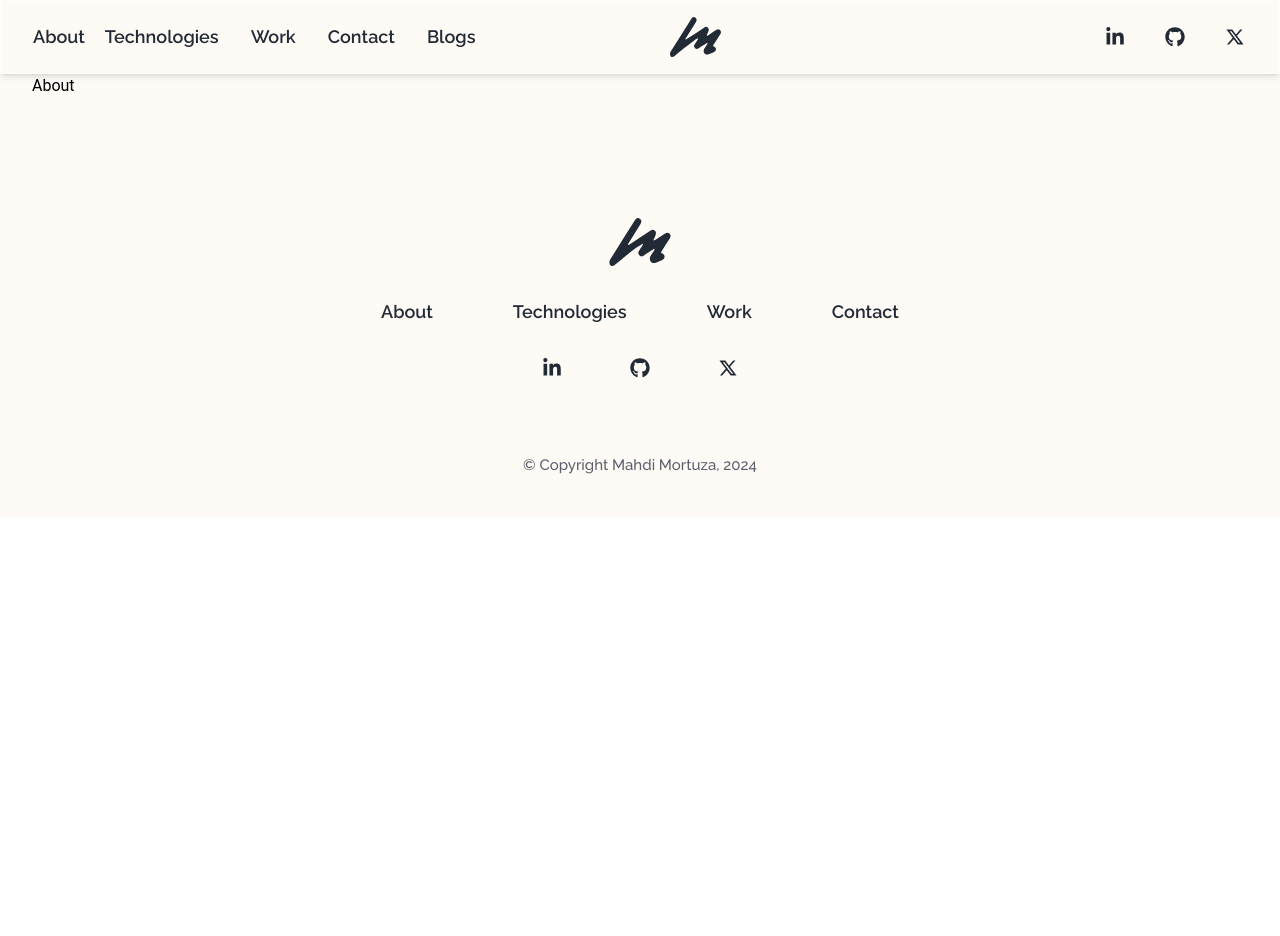
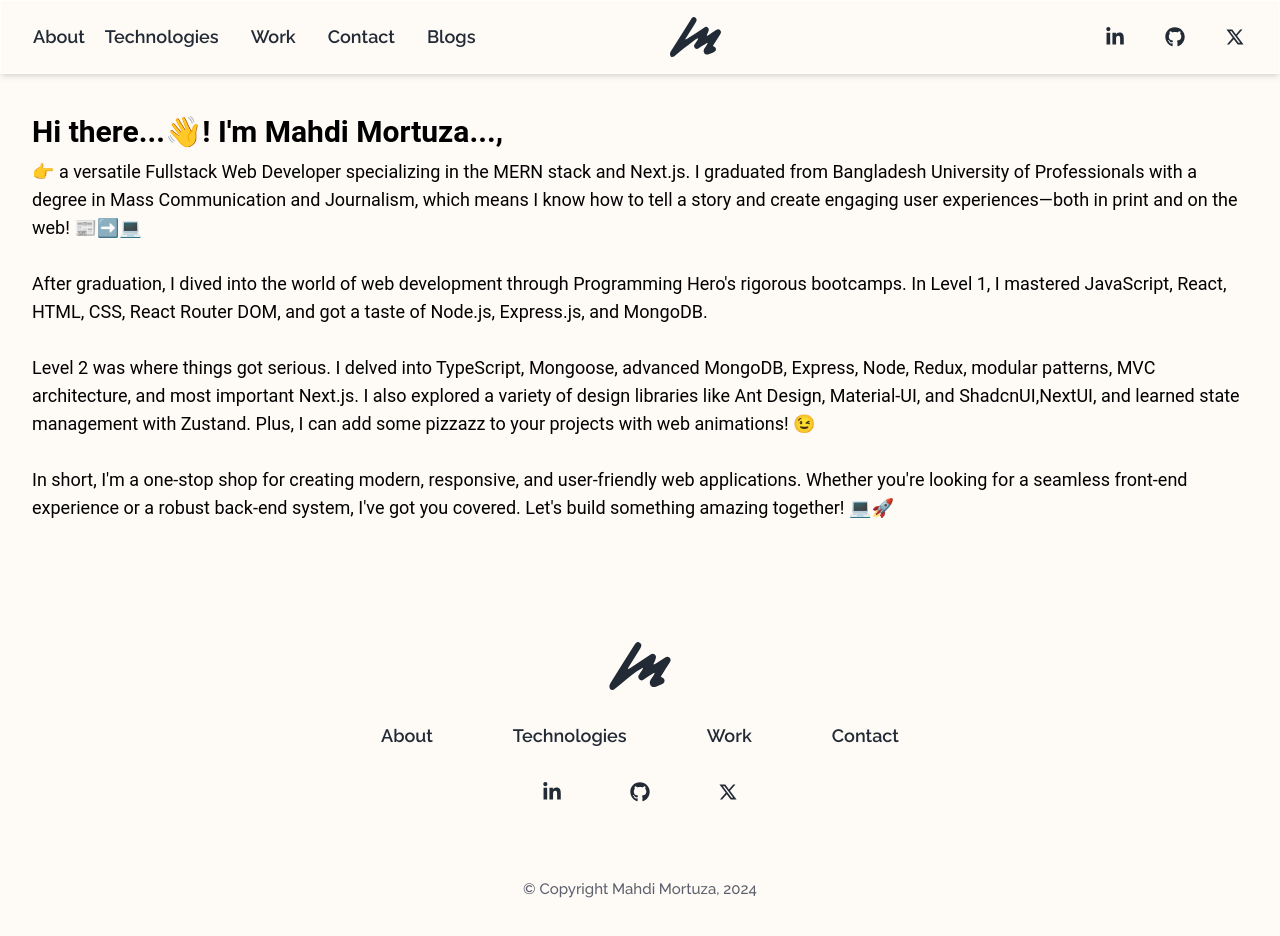
Before and after one commit to mahdimortuza/portfolio-client-2.0, a React (Vite) app: page /about in a window 1280 px wide. Shown: the top 936 px of the page. Before the commit the page ends 800 px from the top, so only its background shows below. Built offline with nearby package versions, Linux system fonts and the light colour scheme.

Commit message:
about added

```diff
--- a/src/pages/about/About.jsx
+++ b/src/pages/about/About.jsx
@@ -3,7 +3,29 @@ import Container from "../../components/container/Container"
 const About = () => {
   return (
     <Container>
-      <div>About</div>
+      <div className="my-10">
+        <h1 className="text-3xl font-semibold"> Hi there...👋! I&apos;m Mahdi Mortuza...,</h1>
+        <p className="text-lg mt-2"> 👉 a versatile Fullstack Web Developer specializing in the MERN stack and Next.js.
+        I graduated from Bangladesh University of Professionals with a degree in Mass Communication and Journalism,
+        which means I know how to tell a story and create engaging user experiences—both in print and on the web! 📰➡️💻
+        <br />
+        <br />
+
+After graduation, I dived into the world of web development through Programming Hero&apos;s rigorous bootcamps.
+ In Level 1, I mastered JavaScript, React, HTML, CSS, React Router DOM, and got a taste of Node.js, Express.js, and MongoDB.
+ <br />
+        <br />
+Level 2 was where things got serious. I delved into TypeScript, Mongoose, advanced MongoDB, Express, Node, Redux, modular patterns,
+MVC architecture, and most important Next.js. I also explored a variety of design libraries like Ant Design, Material-UI, and ShadcnUI,NextUI,  and learned
+state management with Zustand. Plus, I can add some pizzazz to your projects with web animations! 😉
+<br />
+        <br />
+
+In short, I&apos;m a one-stop shop for creating modern, responsive, and user-friendly web applications. Whether you&apos;re
+looking for a seamless front-end experience or a robust back-end system, I&apos;ve got you covered. Let&apos;s build something
+amazing together! 💻🚀
+        </p>
+      </div>
     </Container>
   )
 }
```
